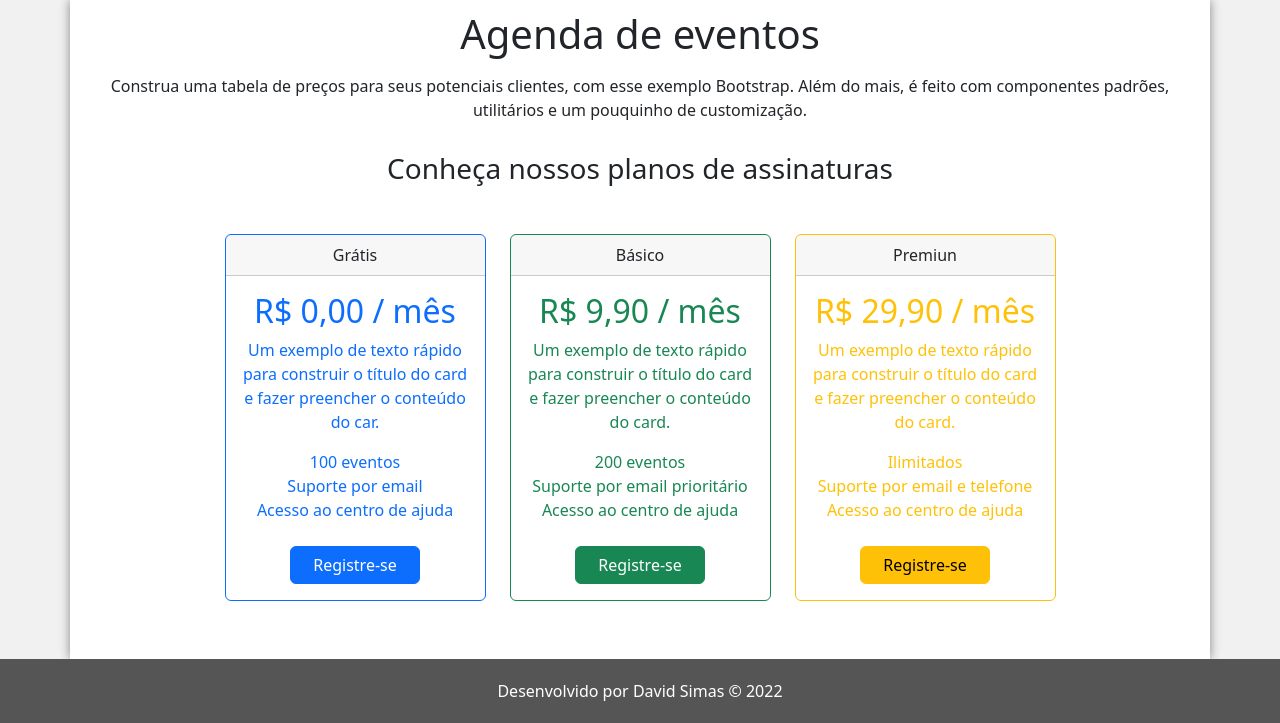
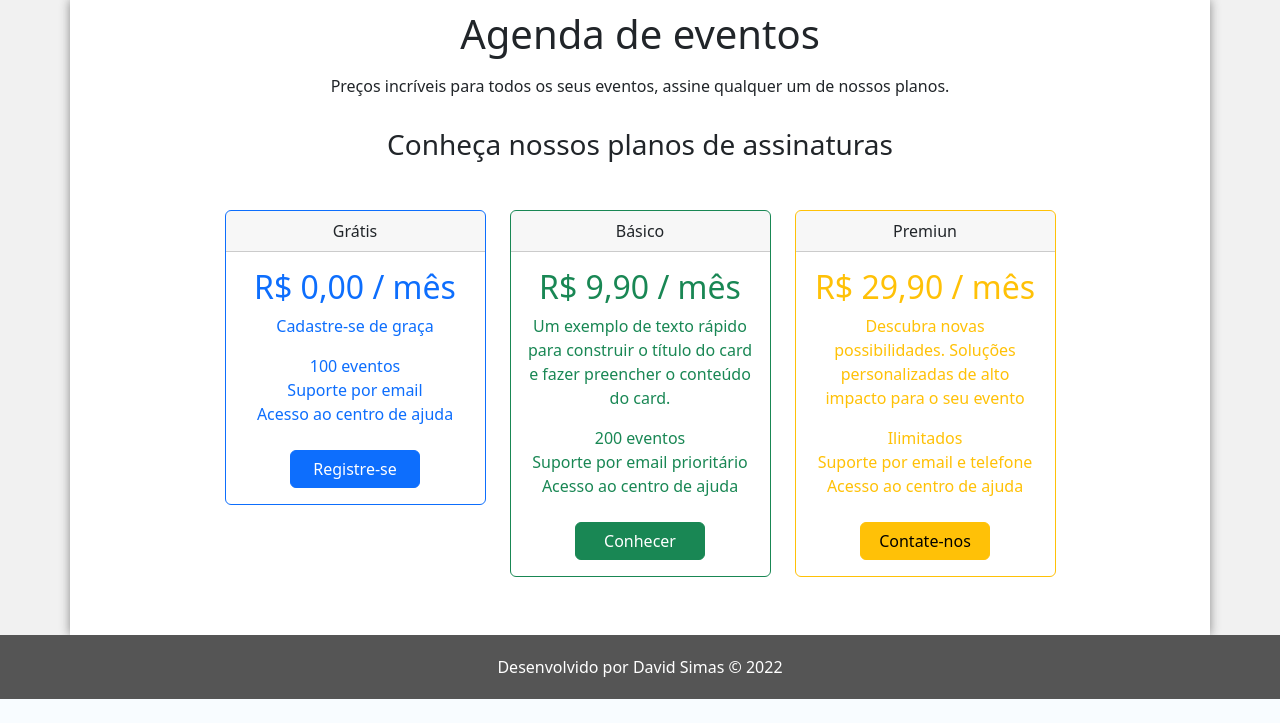
Before and after one commit to FelipeWeiss1992/Agenda, a Flask app: page / in a window 1280 px wide. Shown: the part 117-840 px from the top of the page. After the commit the page ends 816 px from the top, so only its background shows below. Run offline with Flask 2, Linux system fonts and the light colour scheme; some libraries are stand-ins or nearby versions.

Commit message:
Trabalhando nos textos

```diff
--- a/app/static/css/style.css
+++ b/app/static/css/style.css
@@ -121,7 +121,7 @@ main {
 #contato {
     text-align: center;
     padding: 15px;
-    border-top: 1px solid #3ec1d5;
+    border-top: 1px solid #0d6efd;
 }
 
 .contact-box i {
@@ -141,7 +141,7 @@ main {
 
 .contact-title {
     font-weight: bold;
-    color: #3ec1d5;
+    color: #0d6efd;
 }
 
 /* footer */
--- a/app/templates/calendario.html
+++ b/app/templates/calendario.html
@@ -6,7 +6,7 @@
     <div class="container" id="conteudo-titulo">
         <div class="text-center">
             <h2 class="mb-3">Agende seus eventos</h2>
-            <p>Construa uma tabela de preços para seus potenciais clientes, com esse exemplo Bootstrap. Além do mais, é feito com componentes padrões, utilitários e um pouquinho de customização.</p>
+            <p>Apesar do seu tempo e atenção terem limite, a demanda pelo seu tempo e atenção são infinitas.</p>
         </div>
     </div><!-- container -->
     <div class="container" id="conteudo-calendario">
--- a/app/templates/home.html
+++ b/app/templates/home.html
@@ -6,7 +6,7 @@
         <div class="container" id="conteudo-titulo">
             <div class="text-center">
                 <h1 class="mb-3">Agenda de eventos</h1>
-                <p>Construa uma tabela de preços para seus potenciais clientes, com esse exemplo Bootstrap. Além do mais, é feito com componentes padrões, utilitários e um pouquinho de customização.</p>
+                <p>Preços incríveis para todos os seus eventos, assine qualquer um de nossos planos.</p>
             </div>
         </div><!-- container -->
         <div class="container" id="conteudo-cartao">
@@ -19,7 +19,7 @@
                         <div class="card-header">Grátis</div>
                         <div class="card-body text-primary">
                             <h2 class="card-title">R$ 0,00 / mês</h2>
-                            <p class="card-text">Um exemplo de texto rápido para construir o título do card e fazer preencher o conteúdo do car.</p>
+                            <p class="card-text">Cadastre-se de graça</p>
                             <ul class="list-unstyled mt-3 mb-4">
                                 <li>100 eventos</li>
                                 <li>Suporte por email</li>
@@ -40,7 +40,7 @@
                                 <li>Suporte por email prioritário</li>
                                 <li>Acesso ao centro de ajuda</li>
                             </ul>
-                            <button type="button" class="btn btn-md btn-success" onclick = "window.location.href='/registro';">Registre-se</button>
+                            <button type="button" class="btn btn-md btn-success" onclick = "window.location.href='/registro';">Conhecer</button>
                         </div><!-- card-body -->
                     </div><!-- card -->
                 </div><!-- col-3 -->
@@ -49,13 +49,13 @@
                         <div class="card-header">Premiun</div>
                         <div class="card-body text-warning">
                             <h2 class="card-title">R$ 29,90 / mês</h2>
-                            <p class="card-text">Um exemplo de texto rápido para construir o título do card e fazer preencher o conteúdo do card.</p>
+                            <p class="card-text">Descubra novas possibilidades. Soluções personalizadas de alto impacto para o seu evento</p>
                             <ul class="list-unstyled mt-3 mb-4">
                                 <li>Ilimitados</li>
                                 <li>Suporte por email e telefone</li>
                                 <li>Acesso ao centro de ajuda</li>
                             </ul>
-                            <button type="button" class="btn btn-md btn-warning" onclick = "window.location.href='/registro';">Registre-se</button>
+                            <button type="button" class="btn btn-md btn-warning" onclick = "window.location.href='/registro';">Contate-nos</button>
                         </div><!-- card-body -->
                     </div><!-- card -->
                 </div><!-- col-3 -->
```
